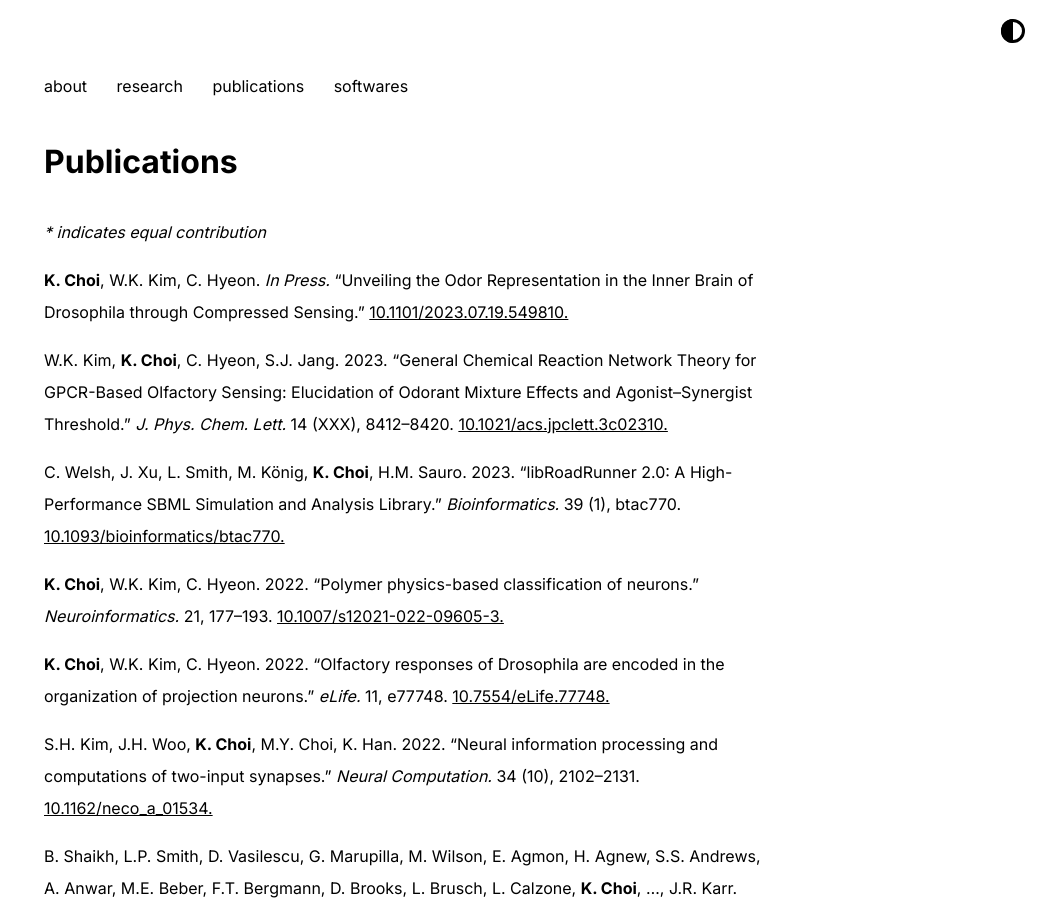
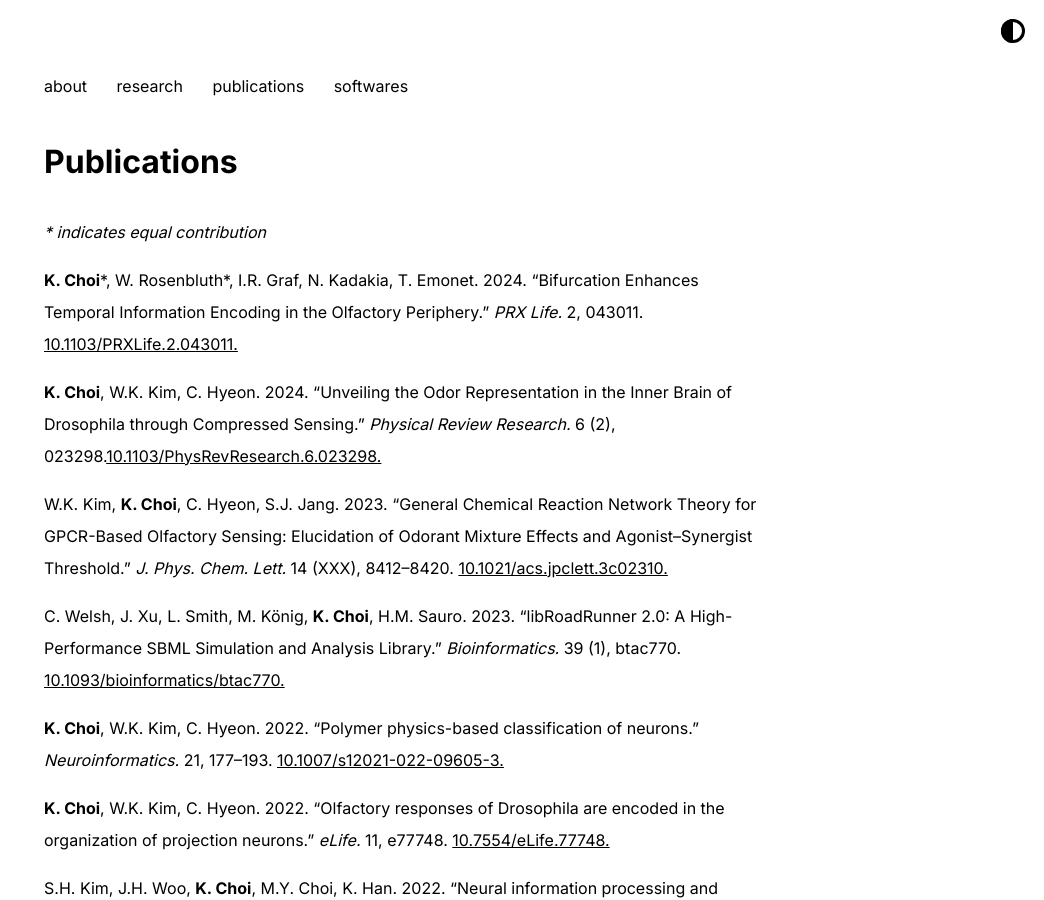
Before and after one commit to kirichoi/kirichoi.github.io, a Jekyll site: the page built from docs/publications.md, in a window 1280 px wide and 900 px high. Shown: the whole window, without its empty margins (236-1280 px from the left). Built offline with Jekyll 4.4.1, drawn with Linux system fonts in a browser that asks for light colours.

Commit message:
Update website

```diff
--- a/docs/publications.md
+++ b/docs/publications.md
@@ -6,48 +6,50 @@ permalink: /publications/
 
 _\* indicates equal contribution_
 
-**K. Choi**, W.K. Kim, C. Hyeon. _In Press._ “Unveiling the Odor Representation in the Inner Brain of Drosophila through Compressed Sensing.” [10.1101/2023.07.19.549810.](https://doi.org/10.1101/2023.07.19.549810)
+**K. Choi**\*, W. Rosenbluth\*, I.R. Graf, N. Kadakia, T. Emonet. 2024. "Bifurcation Enhances Temporal Information Encoding in the Olfactory Periphery." _PRX Life._ 2, 043011. [10.1103/PRXLife.2.043011.](https://doi.org/10.1103/PRXLife.2.043011)
 
-W.K. Kim, **K. Choi**, C. Hyeon, S.J. Jang. 2023. “General Chemical Reaction Network Theory for GPCR-Based Olfactory Sensing: Elucidation of Odorant Mixture Effects and Agonist–Synergist Threshold.” _J. Phys. Chem. Lett._ 14 (XXX), 8412–8420. [10.1021/acs.jpclett.3c02310.](https://doi.org/10.1021/acs.jpclett.3c02310)
+**K. Choi**, W.K. Kim, C. Hyeon. 2024. "Unveiling the Odor Representation in the Inner Brain of Drosophila through Compressed Sensing." _Physical Review Research._ 6 (2), 023298.[10.1103/PhysRevResearch.6.023298.](https://doi.org/10.1103/PhysRevResearch.6.023298)
 
-C. Welsh, J. Xu, L. Smith, M. König, **K. Choi**, H.M. Sauro. 2023. “libRoadRunner 2.0: A High-Performance SBML Simulation and Analysis Library.” _Bioinformatics._ 39 (1), btac770. [10.1093/bioinformatics/btac770.](https://doi.org/10.1093/bioinformatics/btac770)
+W.K. Kim, **K. Choi**, C. Hyeon, S.J. Jang. 2023. "General Chemical Reaction Network Theory for GPCR-Based Olfactory Sensing: Elucidation of Odorant Mixture Effects and Agonist–Synergist Threshold." _J. Phys. Chem. Lett._ 14 (XXX), 8412–8420. [10.1021/acs.jpclett.3c02310.](https://doi.org/10.1021/acs.jpclett.3c02310)
 
-**K. Choi**, W.K. Kim, C. Hyeon. 2022. “Polymer physics-based classification of neurons.” _Neuroinformatics._ 21, 177–193. [10.1007/s12021-022-09605-3.](https://doi.org/10.1007/s12021-022-09605-3)
+C. Welsh, J. Xu, L. Smith, M. König, **K. Choi**, H.M. Sauro. 2023. "libRoadRunner 2.0: A High-Performance SBML Simulation and Analysis Library." _Bioinformatics._ 39 (1), btac770. [10.1093/bioinformatics/btac770.](https://doi.org/10.1093/bioinformatics/btac770)
 
-**K. Choi**, W.K. Kim, C. Hyeon. 2022. “Olfactory responses of Drosophila are encoded in the organization of projection neurons.” _eLife._ 11, e77748. [10.7554/eLife.77748.](https://doi.org/10.7554/eLife.77748)
+**K. Choi**, W.K. Kim, C. Hyeon. 2022. "Polymer physics-based classification of neurons." _Neuroinformatics._ 21, 177–193. [10.1007/s12021-022-09605-3.](https://doi.org/10.1007/s12021-022-09605-3)
 
-S.H. Kim, J.H. Woo, **K. Choi**, M.Y. Choi, K. Han. 2022. “Neural information processing and computations of two-input synapses.” _Neural Computation._ 34 (10), 2102–2131. [10.1162/neco_a_01534.](https://doi.org/10.1162/neco_a_01534)
+**K. Choi**, W.K. Kim, C. Hyeon. 2022. "Olfactory responses of Drosophila are encoded in the organization of projection neurons." _eLife._ 11, e77748. [10.7554/eLife.77748.](https://doi.org/10.7554/eLife.77748)
 
-B. Shaikh, L.P. Smith, D. Vasilescu, G. Marupilla, M. Wilson, E. Agmon, H. Agnew, S.S. Andrews, A. Anwar, M.E. Beber, F.T. Bergmann, D. Brooks, L. Brusch, L. Calzone, **K. Choi**, …, J.R. Karr. 2022. “BioSimulators: a web-based registry of simulation engines and services for multiscale modeling.” _Nucleic Acids Research._ 50 (W1), W108–W114. [10.1093/nar/gkac331.](https://doi.org/10.1093/nar/gkac331)
+S.H. Kim, J.H. Woo, **K. Choi**, M.Y. Choi, K. Han. 2022. "Neural information processing and computations of two-input synapses." _Neural Computation._ 34 (10), 2102–2131. [10.1162/neco_a_01534.](https://doi.org/10.1162/neco_a_01534)
 
-J.H. Woo, **K. Choi**, S.H. Kim, K. Han, M.Y. Choi. 2022. “The structural aspects of neural dynamics and information flow.” _Front Biosci.-Landmark._ 27 (1), 15. [10.31083/j.fbl2701015.](https://doi.org/10.31083/j.fbl2701015)
+B. Shaikh, L.P. Smith, D. Vasilescu, G. Marupilla, M. Wilson, E. Agmon, H. Agnew, S.S. Andrews, A. Anwar, M.E. Beber, F.T. Bergmann, D. Brooks, L. Brusch, L. Calzone, **K. Choi**, …, J.R. Karr. 2022. "BioSimulators: a web-based registry of simulation engines and services for multiscale modeling." _Nucleic Acids Research._ 50 (W1), W108–W114. [10.1093/nar/gkac331.](https://doi.org/10.1093/nar/gkac331)
 
-J.H. Woo\*, **K. Choi**\*, S.H. Kim, K. Han, M.Y. Choi. 2021. “Characterization of multiscale logic operations in the neural circuits.” _Front Biosci.-Landmark._ 26 (10), 723–739. [10.52586/4983.](https://doi.org/10.52586/4983)
+J.H. Woo, **K. Choi**, S.H. Kim, K. Han, M.Y. Choi. 2022. "The structural aspects of neural dynamics and information flow." _Front Biosci.-Landmark._ 27 (1), 15. [10.31083/j.fbl2701015.](https://doi.org/10.31083/j.fbl2701015)
 
-**K. Choi**, J.R. Karr, H.M. Sauro. 2020. “Status and Challenges of Reproducibility in Computational Systems and Synthetic Biology.” In Systems Medicine: Integrative, Qualitative and Computational Approaches. Amsterdam, Netherlands: Elsevier. 3, 406–412. [10.1016/B978-0-12-801238-3.11525-9.](https://doi.org/10.1016/B978-0-12-801238-3.11525-9)
+J.H. Woo\*, **K. Choi**\*, S.H. Kim, K. Han, M.Y. Choi. 2021. "Characterization of multiscale logic operations in the neural circuits." _Front Biosci.-Landmark._ 26 (10), 723–739. [10.52586/4983.](https://doi.org/10.52586/4983)
 
-C. Madsen, A.G. Moreno, P. Umesh, Z. Palchick, N. Roehner, C. Atallah, B. Bartley, **K. Choi**, …, A. Wipat. 2019. “Synthetic Biology Open Language (SBOL) Version 2.3.” _J. Integr. Bioinform._ 16 (2). [10.1515/jib-2019-0025.](https://doi.org/10.1515/jib-2019-0025)
+**K. Choi**, J.R. Karr, H.M. Sauro. 2020. "Status and Challenges of Reproducibility in Computational Systems and Synthetic Biology." In Systems Medicine: Integrative, Qualitative and Computational Approaches. Amsterdam, Netherlands: Elsevier. 3, 406–412. [10.1016/B978-0-12-801238-3.11525-9.](https://doi.org/10.1016/B978-0-12-801238-3.11525-9)
 
-J. Hellerstein, S. Gu, **K. Choi**, H.M. Sauro. 2019. “Recent Advances in Biomedical Simulations: A Manifesto for Model Engineering.” _F1000Research._ 8. [10.12688/f1000research.15997.1.](https://doi.org/10.12688/f1000research.15997.1)
+C. Madsen, A.G. Moreno, P. Umesh, Z. Palchick, N. Roehner, C. Atallah, B. Bartley, **K. Choi**, …, A. Wipat. 2019. "Synthetic Biology Open Language (SBOL) Version 2.3." _J. Integr. Bioinform._ 16 (2). [10.1515/jib-2019-0025.](https://doi.org/10.1515/jib-2019-0025)
 
-B. Bartley, **K. Choi**, M. Samineni, Z. Zundel, T. Nguyen, C.J. Myers, H.M. Sauro. 2018. “pySBOL: A Python Package for Genetic Design Automation and Standardization.” _ACS Synthetic Biology._ 8 (7), 1515–1518. [10.1021/acssynbio.8b00336.](https://doi.org/10.1021/acssynbio.8b00336)
+J. Hellerstein, S. Gu, **K. Choi**, H.M. Sauro. 2019. "Recent Advances in Biomedical Simulations: A Manifesto for Model Engineering." _F1000Research._ 8. [10.12688/f1000research.15997.1.](https://doi.org/10.12688/f1000research.15997.1)
 
-**K. Choi**. 2018. “Robust approaches to generating reliable predictive models in systems biology.” In Systems Biology. Cham, Switzerland: Springer. 301–312. [10.1007/978-3-319-92967-5_15.](https://doi.org/10.1007/978-3-319-92967-5_15)
+B. Bartley, **K. Choi**, M. Samineni, Z. Zundel, T. Nguyen, C.J. Myers, H.M. Sauro. 2018. "pySBOL: A Python Package for Genetic Design Automation and Standardization." _ACS Synthetic Biology._ 8 (7), 1515–1518. [10.1021/acssynbio.8b00336.](https://doi.org/10.1021/acssynbio.8b00336)
 
-**K. Choi**, J.K. Medley, M. König, K. Stocking, L. Smith, S. Gu, H.M. Sauro. 2018. “Tellurium: An Extensible Python-based Modeling Environment for Systems and Synthetic Biology.” _BioSystems._ 171, 74–79. [10.1016/j.biosystems.2018.07.006.](https://doi.org/10.1016/j.biosystems.2018.07.006)
+**K. Choi**. 2018. "Robust approaches to generating reliable predictive models in systems biology." In Systems Biology. Cham, Switzerland: Springer. 301–312. [10.1007/978-3-319-92967-5_15.](https://doi.org/10.1007/978-3-319-92967-5_15)
 
-J.K. Medley, **K. Choi**, M. König, L. Smith, S. Gu, J. Hellerstein, S.C. Sealfon, H.M. Sauro. 2018. “Tellurium Notebooks - An Environment for Dynamical Model Development, Reproducibility, and Reuse.” _PLOS Comp. Biol._ 14 (6), e1006220. [10.1371/journal.pcbi.1006220.](https://doi.org/10.1371/journal.pcbi.1006220)
+**K. Choi**, J.K. Medley, M. König, K. Stocking, L. Smith, S. Gu, H.M. Sauro. 2018. "Tellurium: An Extensible Python-based Modeling Environment for Systems and Synthetic Biology." _BioSystems._ 171, 74–79. [10.1016/j.biosystems.2018.07.006.](https://doi.org/10.1016/j.biosystems.2018.07.006)
 
-Y. Bedaso, F.T. Bergmann, **K. Choi**, J.K. Medley, H.M. Sauro. 2018. “A Portable Structural Analysis Library for Reaction Networks.” _BioSystems._ 169–170, 20–25. [10.1016/j.biosystems.2018.05.008.](https://doi.org/10.1016/j.biosystems.2018.05.008)
+J.K. Medley, **K. Choi**, M. König, L. Smith, S. Gu, J. Hellerstein, S.C. Sealfon, H.M. Sauro. 2018. "Tellurium Notebooks - An Environment for Dynamical Model Development, Reproducibility, and Reuse." _PLOS Comp. Biol._ 14 (6), e1006220. [10.1371/journal.pcbi.1006220.](https://doi.org/10.1371/journal.pcbi.1006220)
 
-R.S. Cox III, C. Madsen, J.A. McLaughlin, T. Nguyen, N. Roehner, B. Bartley, J. Beal, M. Bissell, **K. Choi**, …, A. Wipat . 2018. “Synthetic Biology Open Language (SBOL) Version 2.2.0.” _J. Integr. Bioinform._ 15 (1), 30–132. [10.1515/jib-2018-0001.](https://doi.org/10.1515/jib-2018-0001)
+Y. Bedaso, F.T. Bergmann, **K. Choi**, J.K. Medley, H.M. Sauro. 2018. "A Portable Structural Analysis Library for Reaction Networks." _BioSystems._ 169–170, 20–25. [10.1016/j.biosystems.2018.05.008.](https://doi.org/10.1016/j.biosystems.2018.05.008)
 
-J. Beal, R. Cox, R. Grunberg, J. McLaughlin, T. Nguyen, B. Bartley, M. Bissell, **K. Choi**, …, A. Wipat. 2016. “Synthetic Biology Open Language (SBOL) Version 2.1.0.” _J. Integr. Bioinform._ 13 (3), 291. [10.1515/jib-2016-291.](https://doi.org/10.1515/jib-2016-291)
+R.S. Cox III, C. Madsen, J.A. McLaughlin, T. Nguyen, N. Roehner, B. Bartley, J. Beal, M. Bissell, **K. Choi**, …, A. Wipat . 2018. "Synthetic Biology Open Language (SBOL) Version 2.2.0." _J. Integr. Bioinform._ 15 (1), 30–132. [10.1515/jib-2018-0001.](https://doi.org/10.1515/jib-2018-0001)
 
-**K. Choi**, L. Smith, J.K. Medley, H.M. Sauro. 2016. “phraSED-ML: A paraphrased, human-readable adaptation of SED-ML.” _J. Bioinform. Comput. Biol._ 14 (6), 1650035. [10.1142/S0219720016500359.](https://doi.org/10.1142/S0219720016500359)
+J. Beal, R. Cox, R. Grunberg, J. McLaughlin, T. Nguyen, B. Bartley, M. Bissell, **K. Choi**, …, A. Wipat. 2016. "Synthetic Biology Open Language (SBOL) Version 2.1.0." _J. Integr. Bioinform._ 13 (3), 291. [10.1515/jib-2016-291.](https://doi.org/10.1515/jib-2016-291)
 
-K.H. Kim, **K. Choi**, B. Bartley, H.M. Sauro. 2015. “Controlling E. coli Gene Expression Noise.” _IEEE Trans. Biomed. Circuits Syst._ 9 (4), 497–504. [10.1109/TBCAS.2015.2461135.](https://doi.org/10.1109/TBCAS.2015.2461135)
+**K. Choi**, L. Smith, J.K. Medley, H.M. Sauro. 2016. "phraSED-ML: A paraphrased, human-readable adaptation of SED-ML." _J. Bioinform. Comput. Biol._ 14 (6), 1650035. [10.1142/S0219720016500359.](https://doi.org/10.1142/S0219720016500359)
 
-B.-B. Koo, **K. Choi**, I. Ronen, J.M. Lee, D.S. Kim. 2010. “Quantitative Mapping of Diffusion Characteristics under the Cortical Surface.” _Magn. Reson. Imaging._ 28 (8), 1175–1182. [10.1016/j.mri.2010.03.020.](https://doi.org/10.1016/j.mri.2010.03.020)
+K.H. Kim, **K. Choi**, B. Bartley, H.M. Sauro. 2015. "Controlling E. coli Gene Expression Noise." _IEEE Trans. Biomed. Circuits Syst._ 9 (4), 497–504. [10.1109/TBCAS.2015.2461135.](https://doi.org/10.1109/TBCAS.2015.2461135)
 
-K.D. Yoon, M.H. Yang, Y.-W. Chin, Y. Kim, H.R. Kim, **K. Choi**, …, J.W. Kim. 2009. “Development of Gradient Centrifugal Partition Chromatography Method and Its Application for the Isolation of 3,5-Dimethoxyphenanthrene-2,7-diol and Batatasin-I from Dioscorea opposite.” _Natural Product Sciences._ 15, 144–150. [10.1093/bioinformatics/btac770.](https://doi.org/10.1093/bioinformatics/btac770)
+B.-B. Koo, **K. Choi**, I. Ronen, J.M. Lee, D.S. Kim. 2010. "Quantitative Mapping of Diffusion Characteristics under the Cortical Surface." _Magn. Reson. Imaging._ 28 (8), 1175–1182. [10.1016/j.mri.2010.03.020.](https://doi.org/10.1016/j.mri.2010.03.020)
+
+K.D. Yoon, M.H. Yang, Y.-W. Chin, Y. Kim, H.R. Kim, **K. Choi**, …, J.W. Kim. 2009. "Development of Gradient Centrifugal Partition Chromatography Method and Its Application for the Isolation of 3,5-Dimethoxyphenanthrene-2,7-diol and Batatasin-I from Dioscorea opposite." _Natural Product Sciences._ 15, 144–150. [10.1093/bioinformatics/btac770.](https://doi.org/10.1093/bioinformatics/btac770)
```
Also changed, not shown: docs/about.markdown (+5 -5 lines), docs/research.md (+26 -19 lines), docs/assets/images/2_1.png (added), docs/assets/images/2_2.png (added).
